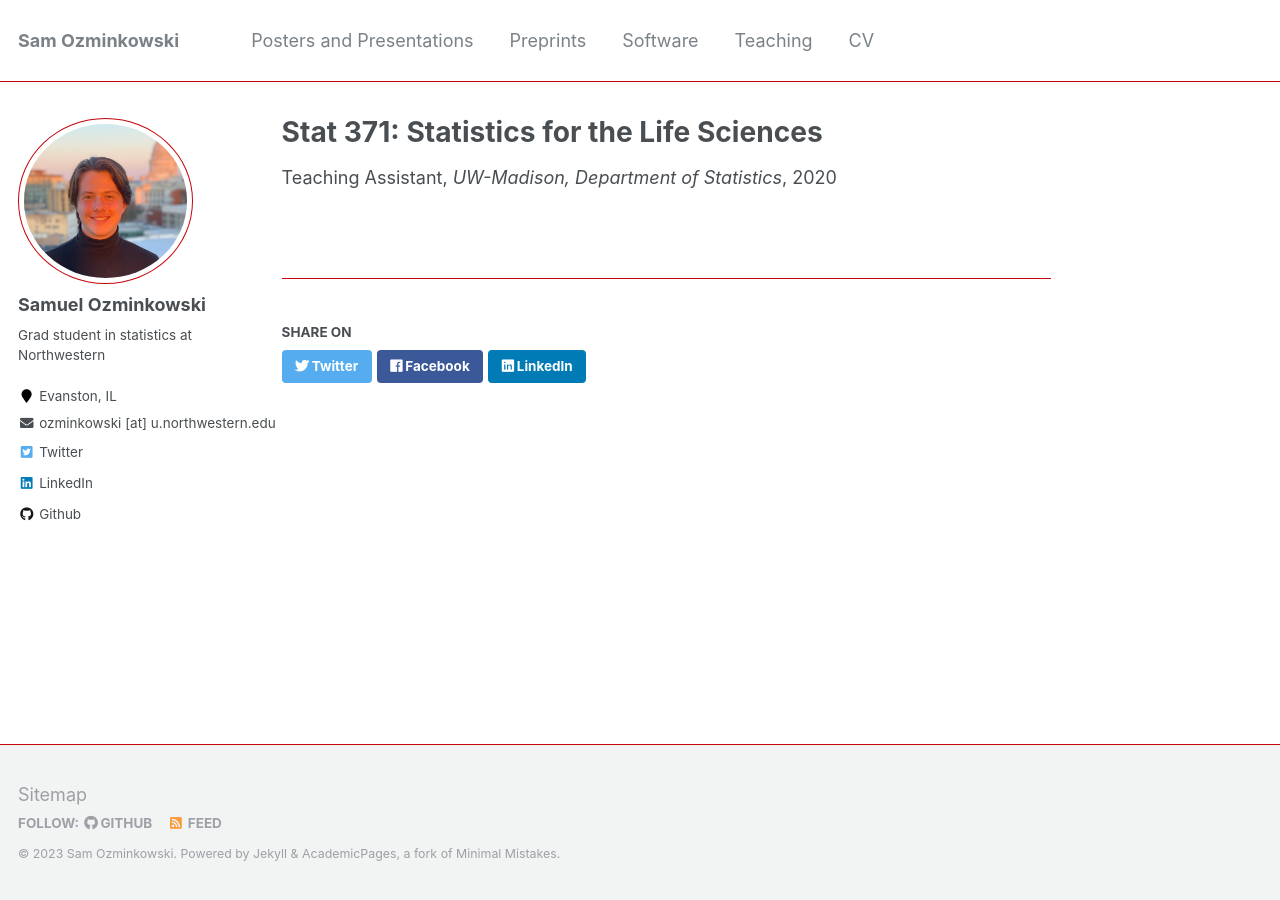
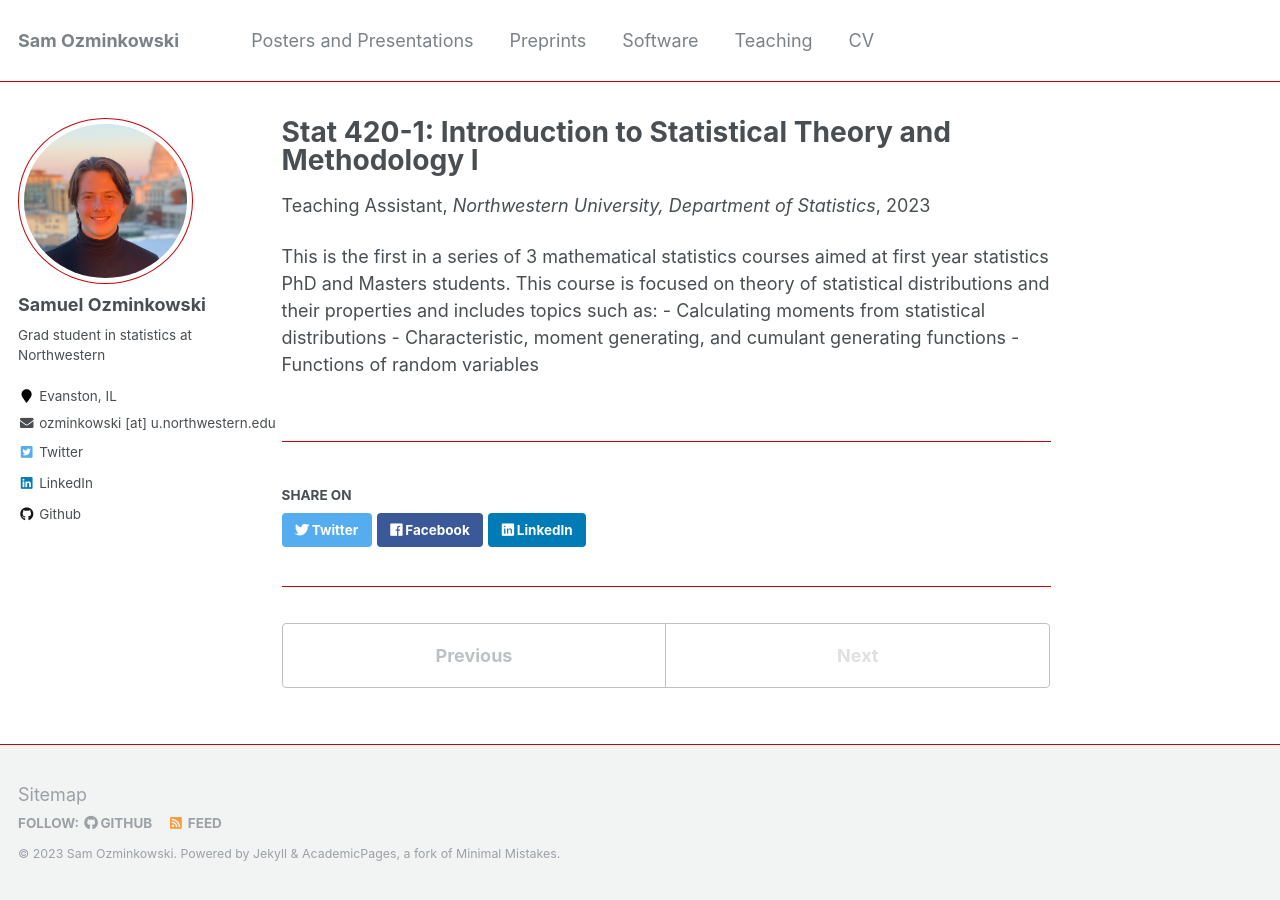
Before and after one commit to samozm/samozm.github.io, a Jekyll site: the page built from _teaching/2023-fall-stat420-1.md, in a window 1280 px wide. Built offline with Jekyll 4.4.1, drawn with Linux system fonts in a browser that asks for light colours.

Commit message:
update about, teaching

```diff
--- /dev/null
+++ b/_teaching/2023-fall-stat420-1.md
@@ -0,0 +1,22 @@
+---
+title: "Stat 420-1: Introduction to Statistical Theory and Methodology I"
+collection: teaching
+type: "Teaching Assistant"
+permalink: /teaching/2020-fall
+venue: "Northwestern University, Department of Statistics"
+date: 2023-09-20
+location: "Evanston, Illinois"
+---
+
+{% include base_path %}
+
+<div class="container">
+    <div class="row-fluid">
+        <div class="span5">
+            This is the first in a series of 3 mathematical statistics courses aimed at first year statistics PhD and Masters students. This course is focused on theory of statistical distributions and their properties and includes topics such as:
+                - Calculating moments from statistical distributions
+                - Characteristic, moment generating, and cumulant generating functions
+                - Functions of random variables
+        </div>
+    </div>
+</div>
```
Also changed, not shown: _pages/about.md (+2 -1 lines).
